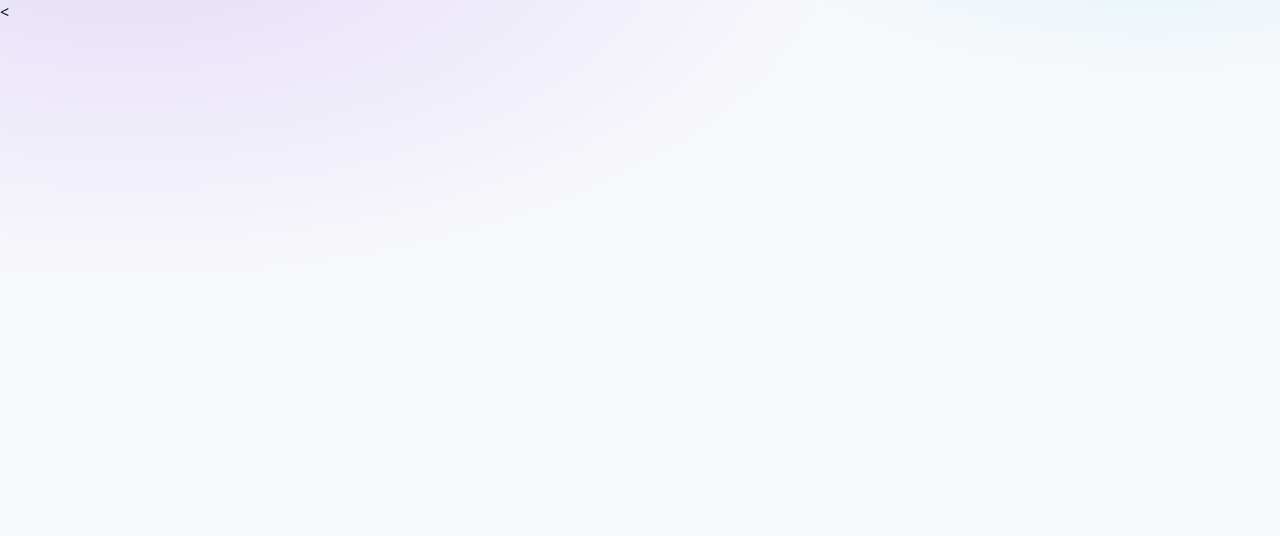
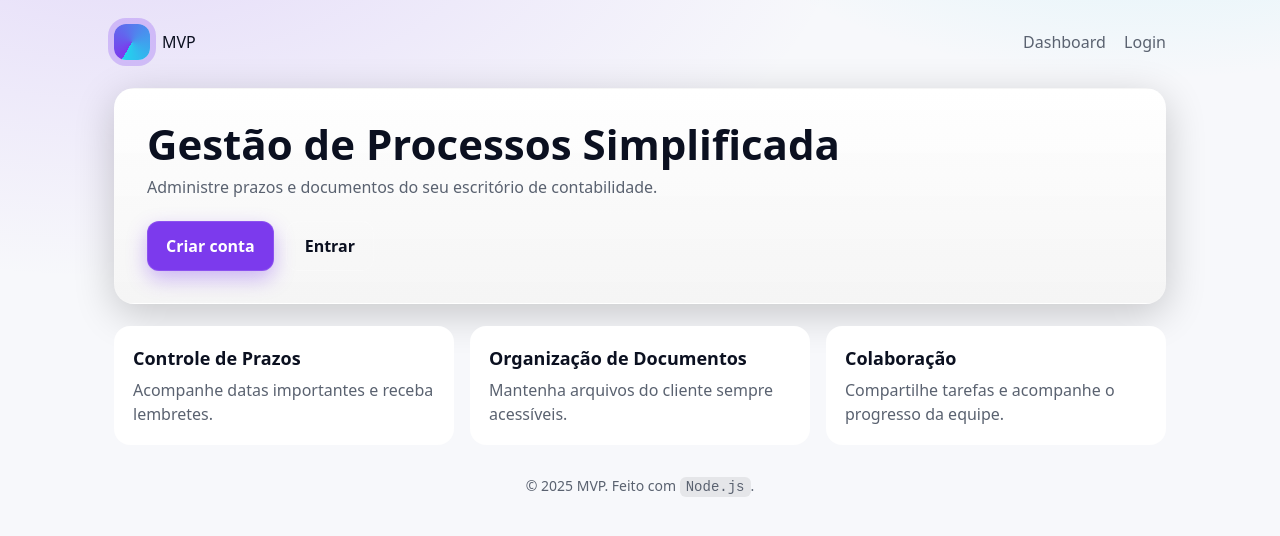
Before and after one commit to Phellpzcg/SistemaMVP, a website: page public/index.html in a window 1280 px wide. Drawn offline with Linux system fonts and the light colour scheme.

Commit message:
fix: restore index page

```diff
--- a/public/index.html
+++ b/public/index.html
@@ -60,4 +60,50 @@
     footer{ margin:30px 0 8px; color:var(--muted); font-size:14px; text-align:center; }
     code{ background: rgba(127,127,127,.15); padding:2px 6px; border-radius:6px; }
   </style>
-<
+</head>
+<body>
+  <div class="container">
+    <header>
+      <a class="brand" href="/">
+        <div class="logo"></div>
+        <span>MVP</span>
+      </a>
+      <nav>
+        <a href="/dashboard">Dashboard</a>
+        <a href="/login">Login</a>
+      </nav>
+    </header>
+
+    <section class="hero">
+      <h1>Gestão de Processos Simplificada</h1>
+      <p class="lead">Administre prazos e documentos do seu escritório de contabilidade.</p>
+      <div class="actions">
+        <a class="btn" href="/register">Criar conta</a>
+        <a class="btn secondary" href="/login">Entrar</a>
+      </div>
+    </section>
+
+    <div class="grid">
+      <div class="card">
+        <h3>Controle de Prazos</h3>
+        <p>Acompanhe datas importantes e receba lembretes.</p>
+      </div>
+      <div class="card">
+        <h3>Organização de Documentos</h3>
+        <p>Mantenha arquivos do cliente sempre acessíveis.</p>
+      </div>
+      <div class="card">
+        <h3>Colaboração</h3>
+        <p>Compartilhe tarefas e acompanhe o progresso da equipe.</p>
+      </div>
+    </div>
+
+    <footer>
+      &copy; <span id="year"></span> MVP. Feito com <code>Node.js</code>.
+    </footer>
+  </div>
+  <script>
+    document.getElementById('year').textContent = new Date().getFullYear();
+  </script>
+</body>
+</html>
```
